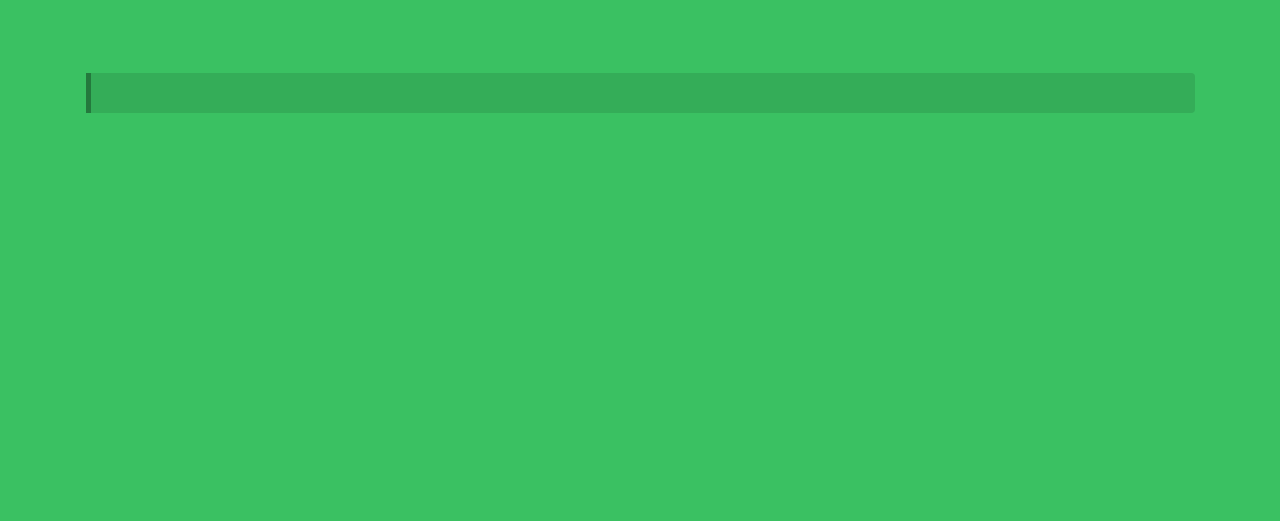
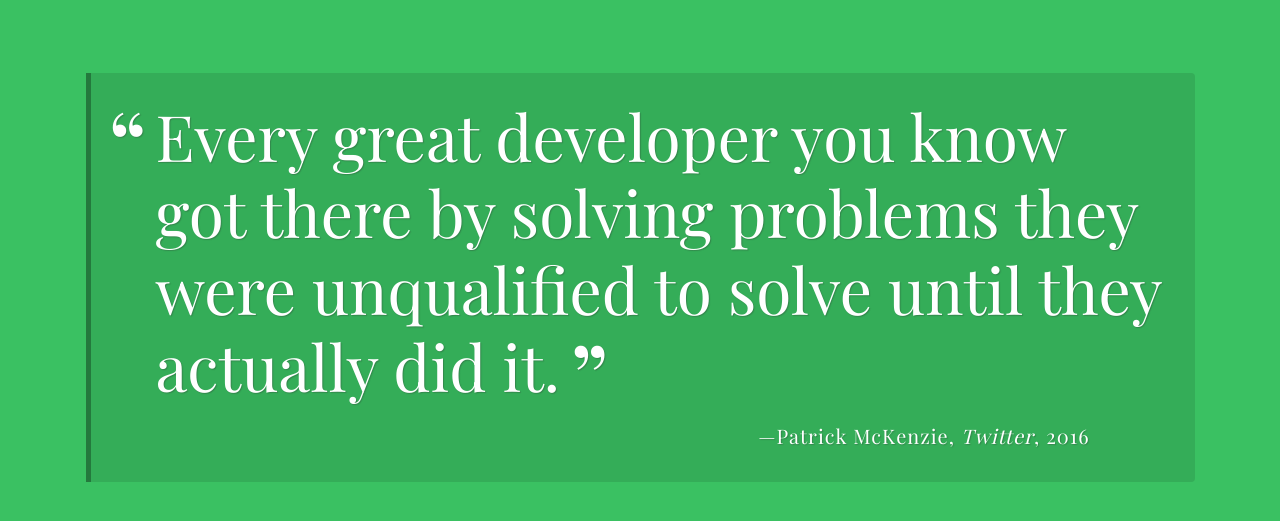
Before and after one commit to HitzSPB/js_techdegree_1, a plain HTML site: page src/Index.html in a window 1280 px wide. Both pictures are taken after a click on the button "Show another quote". Shown: the part 147-668 px from the top of the page. Drawn offline with nearby package versions, Linux system fonts and the light colour scheme; a web font is replaced by a local one.

Commit message:
Added javascript to remove div content. Comitting before refactoring

```diff
--- a/src/Index.html
+++ b/src/Index.html
@@ -17,8 +17,12 @@
 
     <div class="container">
         <div id="quote-box" class="quote-box">
-            <!-- <p class="quote">Every great developer you know got there by solving problems they were unqualified to solve until they actually did it.</p>
-        <p class="source">Patrick McKenzie<span class="citation">Twitter</span><span class="year">2016</span></p> -->
+            <p class="quote">Every great developer you know got there by solving problems they were unqualified to solve
+                until they actually did it.</p>
+            <p class="source">Patrick McKenzie<span class="citation">Twitter</span><span class="year">2016</span></p>
+            <p class="quote">Every great developer you know got there by solving problems they were unqualified to solve
+                until they actually did it.</p>
+            <p class="source">Patrick McKenzie<span class="citation">Twitter</span><span class="year">2016</span></p>
         </div>
     </div>
 
--- a/src/js/script.js
+++ b/src/js/script.js
@@ -52,15 +52,23 @@ const getRandomNumber = (maxNumber) => Math.floor(Math.random() * maxNumber);
 
 function getRandomQuote() {
   let quoteInformation = quotes[getRandomNumber(quotes.length)];
-  let html = `<p>${quoteInformation["quote"]} test</p>`
-  setHtmlMainObject(html);
+  let html = "<p class=\"quote\">Every great developer you know got there by solving problems they were unqualified to solve until they actually did it.</p>";
+  html += `<p class="source">Patrick McKenzie<span class=\"citation\">Twitter</span><span class="year">2016</span></p>`
+  return html;
 }
 
 
 /***
  * `printQuote` function
 ***/
-const printQuote = () => document.querySelector("main").insertAdjacentHTML("beforeend", html);
+const printQuote = () => {
+  // We need firstchild in order to not check on the quote-box div
+  if (document.querySelector("#quote-box").children.length !== 0) {
+    while (document.querySelector("#quote-box").firstChild)
+      document.querySelector("#quote-box").removeChild(document.querySelector("#quote-box").firstChild)
+  }
+  document.querySelector("#quote-box").insertAdjacentHTML("beforeend", getRandomQuote());
+}
 
 
 /***
```
